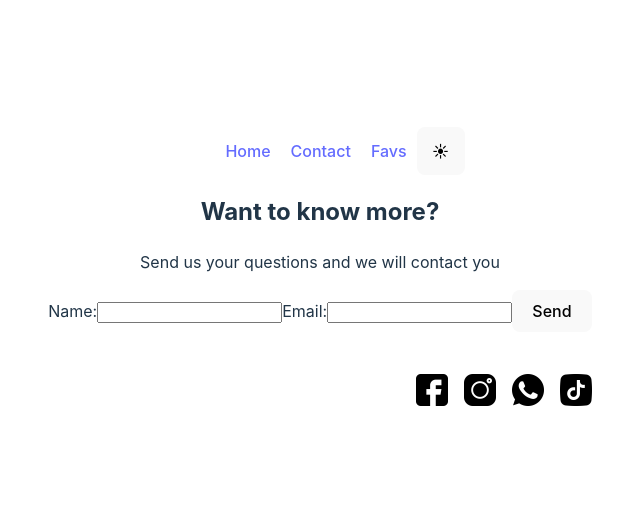
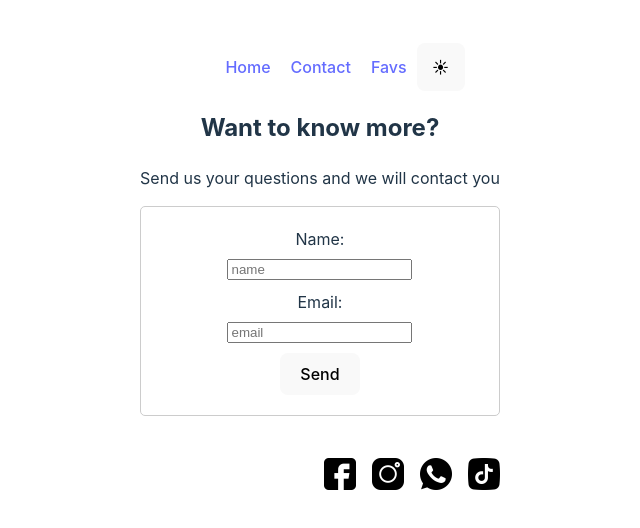
Before and after one commit to varistizabal30/Examen-frontend-final, a React (Vite) app: page /contact in a window 1280 px wide. Shown: the part 118-646 px from the top of the page, without its empty margins (320-960 px from the left). Built offline with nearby package versions, Linux system fonts and the light colour scheme; no server answers.

Commit message:
Update form styles

```diff
--- a/src/Components/Footer.jsx
+++ b/src/Components/Footer.jsx
@@ -14,9 +14,7 @@ const Footer = () => {
           <div className={`navbar-light bg-light} ${styles.footer}`}>
             <div className="container">
               <div className={`row`}>
-                <div className="col-sm-12 col-lg-6">
-                </div>
-                <div className={`col-sm-12 col-lg-6 ${styles.icons}`}>
+                <div className={`col-sm-12 col-lg-6 ${styles.icons} `}>
                   <img src={facebook} alt="ícone do facebook" className={styles.icon} />
                   <img src={instagram} alt="ícone do instagram" className={styles.icon} />
                   <img src={whatsapp} alt="ícone do whatsapp" className={styles.icon} />
--- a/src/Components/Form.jsx
+++ b/src/Components/Form.jsx
@@ -1,46 +1,64 @@
 import React from "react";
 import { useState } from "react";
+import styles from "../Styles/form.module.css";
 
 const Form = () => {
-    const [inputName, setName] = useState("")
-    const [inputEmail, setEmail] = useState("")
-    const [error, setError] = useState(false)
-    const [submit, setSubmit] = useState(false)
+  const [inputName, setName] = useState("");
+  const [inputEmail, setEmail] = useState("");
+  const [error, setError] = useState(false);
+  const [submit, setSubmit] = useState(false);
   const validEmail = /^\w+([.-_+]?\w+)*@\w+([.-]?\w+)*(\.\w{2,10})+$/;
 
-    function handleSubmit(event){
+  function handleSubmit(event) {
     event.preventDefault();
-        if((inputName.length < 5) || !validEmail.test(inputEmail)){
+    if (inputName.length < 5 || !validEmail.test(inputEmail)) {
       setError(true);
       setSubmit(false);
       return;
     }
     setError(false);
     setSubmit(true);
-
   }
 
-    function handleOnChangeName(event){
-        setName(event.target.value)
+  function handleOnChangeName(event) {
+    setName(event.target.value);
   }
 
-    function handleOnChangeEmail(event){
-        setEmail(event.target.value)
+  function handleOnChangeEmail(event) {
+    setEmail(event.target.value);
   }
 
-
   return (
+    <div className={` text-center card container ${styles.card}`}>
+      <form onSubmit={handleSubmit}>
         <div>
-      <form onSubmit={handleSubmit}>
           <label>Name:</label>
-        <input type="text"  onChange={handleOnChangeName} value={inputName}/>
+          <input
+            type="text"
+            onChange={handleOnChangeName}
+            value={inputName}
+            placeholder="name"
+            className={`form-control ${styles.inputSpacing}`}
+          />
+        </div>
+        <div>
           <label>Email:</label>
-        <input type="text" onChange={handleOnChangeEmail} value={inputEmail}/>
-        <button type="submit">Send</button>
-
+          <input
+            type="text"
+            onChange={handleOnChangeEmail}
+            value={inputEmail}
+            placeholder="email"
+            className={`form-control ${styles.inputSpacing}`}
+          />
+        </div>
+        <button type="submit" className="btn btn-primary">
+          Send
+        </button>
       </form>
-      {error ? <p>Please check your information again</p>: undefined}
-      {(!error && submit) ? <p>{`Thank you ${inputName} We will contact you as soon as possible via email`}</p>: undefined}
+      {error ? <p>Please check your information again</p> : undefined}
+      {!error && submit ? (
+        <p>{`Thank you ${inputName} We will contact you as soon as possible via email`}</p>
+      ) : undefined}
     </div>
   );
 };
--- a/src/Styles/footer.module.css
+++ b/src/Styles/footer.module.css
@@ -1,15 +1,5 @@
 .footerWrapper {
   margin-top: auto;
-}
-
-.top {
-  text-transform: uppercase;
-  padding: 1rem;
-  background: #f21d1d;
-  border: none;
-  color: white;
-  margin-top: 2rem;
-  width: 100%;
 }
 
 .footer {
@@ -24,10 +14,6 @@
   filter: brightness(0);
 }
 
-.iconsDark{
-  filter: brightness(0) invert(1);
-}
-
 
 .icon {
   max-width: 2rem;
--- /dev/null
+++ b/src/Styles/form.module.css
@@ -0,0 +1,21 @@
+.card {
+    max-width: 500px;
+    margin: 0 auto;
+    padding: 20px;
+    border: 1px solid #ccc;
+    border-radius: 5px;
+  }
+
+  .inputSpacing {
+    margin-bottom: 10px;
+  }
+
+  label {
+    display: block;
+    margin-bottom: 5px;
+  }
+
+  button.btn-primary {
+    background-color: blue;
+    border-color: blue;
+  }
```
Lines whose indentation alone changed are shown as unchanged.
